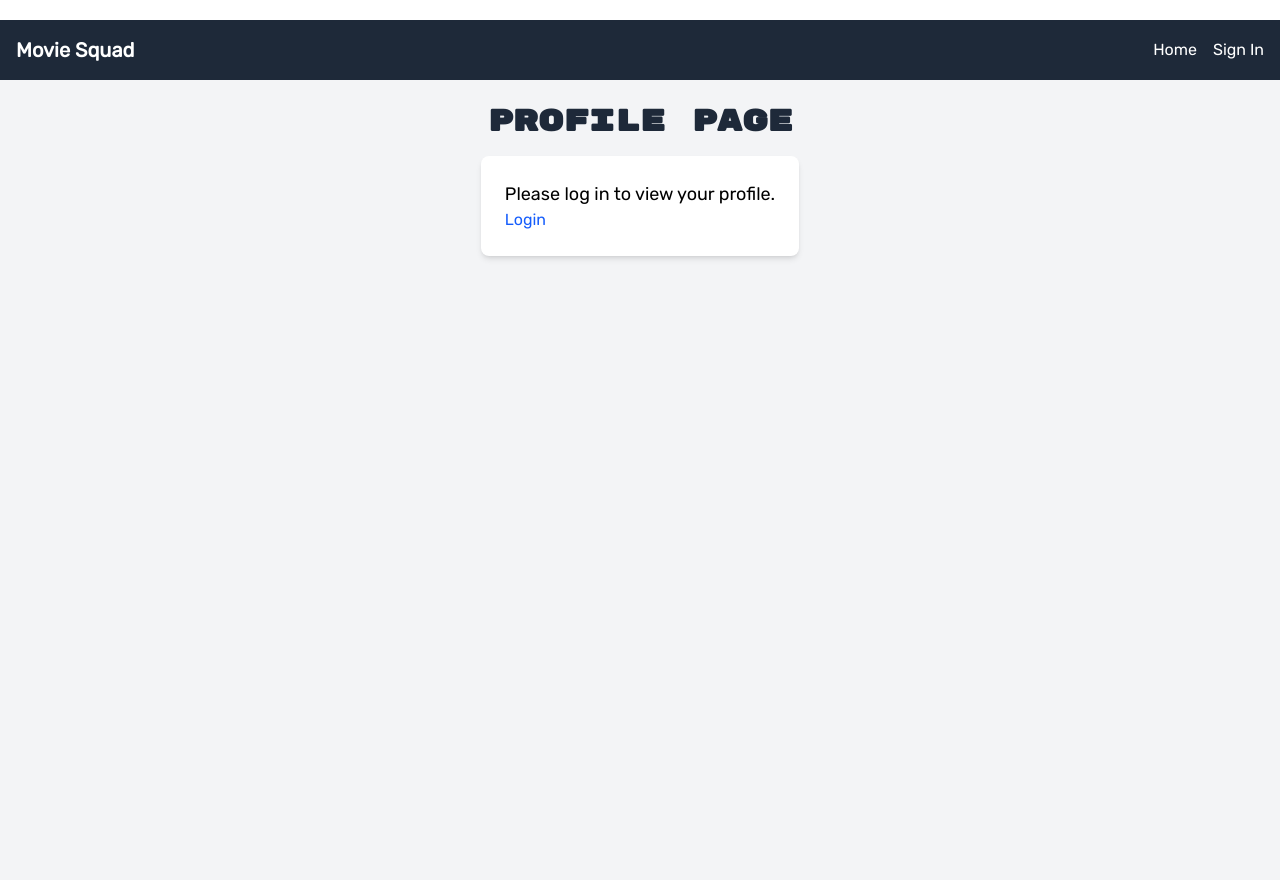
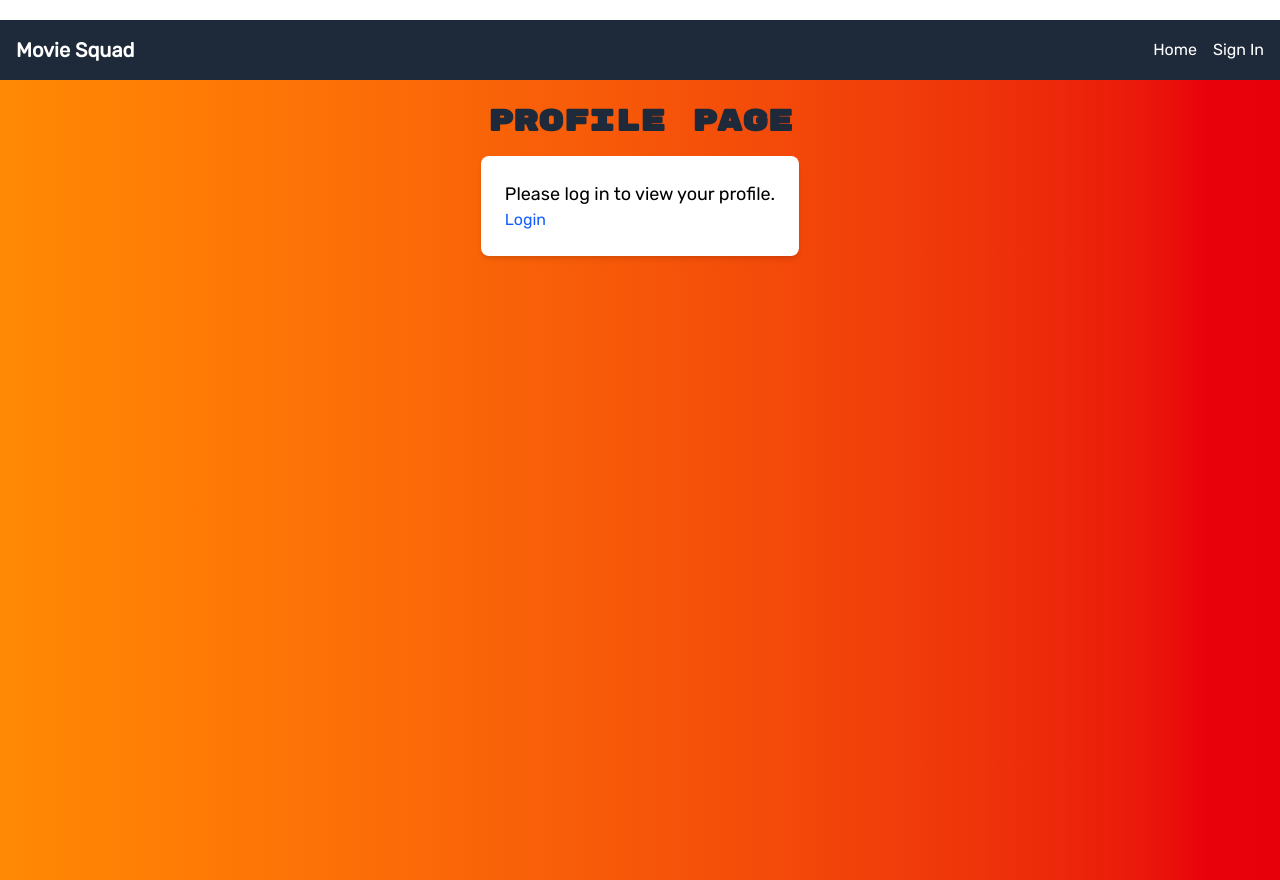
Before and after one commit to revengelmfao/MovieSquad, a React (Vite) app in the folder client/: page /profile in a window 1280 px wide. Built offline with nearby package versions, Linux system fonts and the light colour scheme.

Commit message:
stable commit for further testing

```diff
--- a/client/src/components/Profile.tsx
+++ b/client/src/components/Profile.tsx
@@ -57,7 +57,7 @@ const Profile: React.FC = () => {
   // Show login message if not logged in
   if (!loggedIn) {
     return (
-      <div className="min-h-screen bg-gray-100 p-6 flex flex-col items-center">
+      <div className="min-w-screen min-h-screen bg-gray-100 p-6 flex flex-col items-center bg-gradient-to-r from-orange-400 to-red-600">
         <h1 className="text-3xl font-bold text-gray-800 mb-4">Profile Page</h1>
         <div className="bg-white rounded-lg shadow-md p-6">
           <p className="text-lg">Please log in to view your profile.</p>
```
